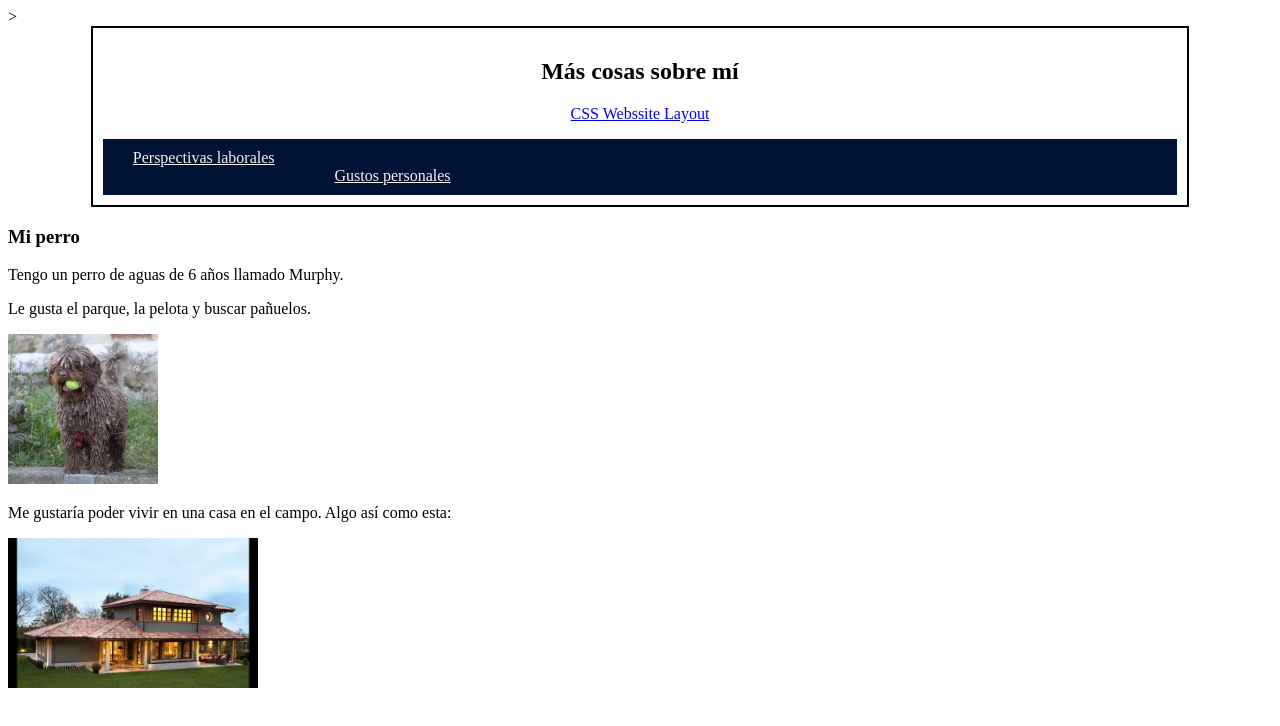
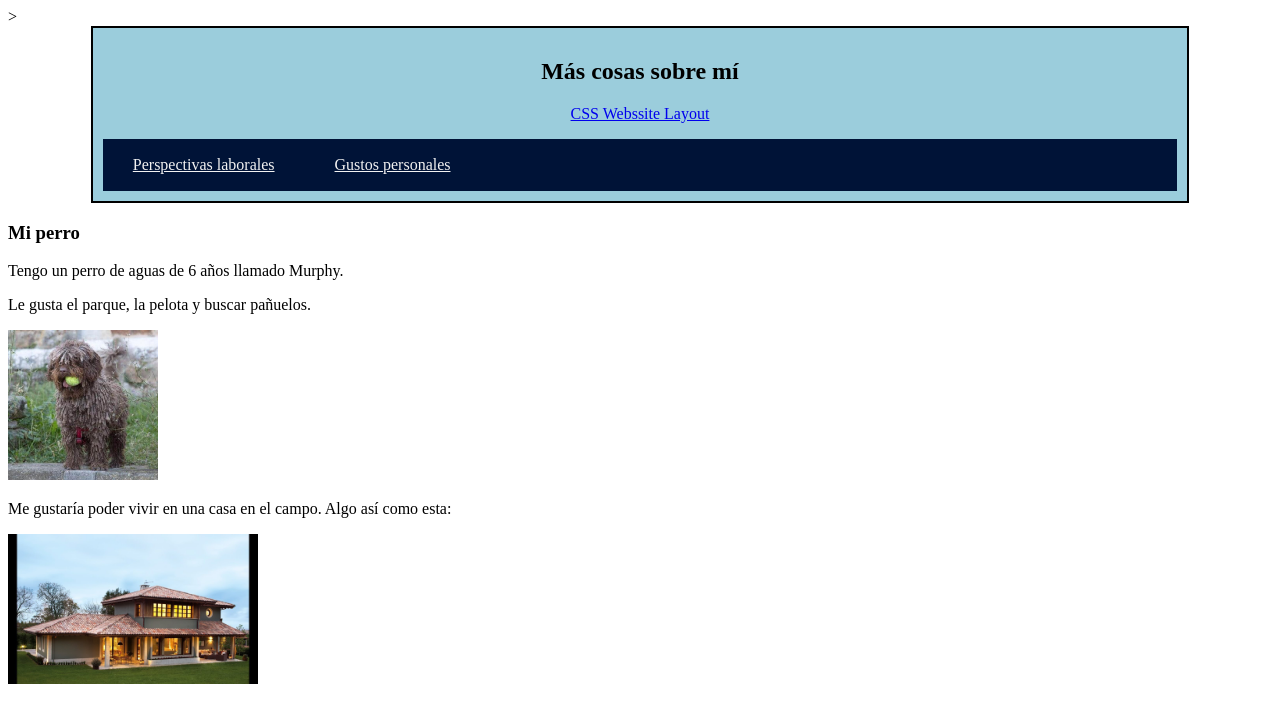
Before and after one commit to Cristina-Medac/CV, a plain HTML site: page SobreMi.html in a window 1280 px wide. Drawn offline with Linux system fonts and the light colour scheme.

Commit message:
ya mejorada
ya he conseguido mejorarla a como estaba

```diff
--- a/CSS/formato.css
+++ b/CSS/formato.css
@@ -1,5 +1,5 @@
 header { /*La cabecera */
-    background-color: rgb(15a, 206, 216);
+    background-color:rgb(155, 205, 220);
     padding: 10px;
     text-align: center;
     border: 2px solid black;
@@ -7,20 +7,23 @@ header { /*La cabecera */
     margin: auto;
 }
 
-nav a {
+nav a { /*Los links*/
     float: left;
     display: block; /*esto no se lo que es*/
     color: #f2f2f2;
     text-align: center;
-    padding: 10px 30px;
+    padding: 17px 30px;
+
 }
 
-nav a:hover { /*Lo que hace cuando se pasa el ra´ton por encima de nav*/
+nav a:hover { /*Lo que hace cuando se pasa el raton por encima de nav*/
     background-color: #cfe1e6;
     color: black;
 }
 
 nav { /*La barra de navegación*/
-    overflow: hidden;
+    overflow:auto;
     background-color: #001337;
+
+
 }
--- a/SobreMi.html
+++ b/SobreMi.html
@@ -10,13 +10,16 @@
 
     <header>
        <h2>Más cosas sobre mí</h2>
+
        <p>
         <a href ="https://www.w3schools.com/css/css_website_layout.asp" target="_blank">CSS Webssite Layout</a>
        </p>
+
        <nav>
-        <a href="#perspectivas">Perspectivas laborales</a><br>
+        <a href="#perspectivas">Perspectivas laborales</a>
         <a href="gustos">Gustos personales</a>
        </nav>
+
     </header>
 
     <a name="gustos"></a>
```
